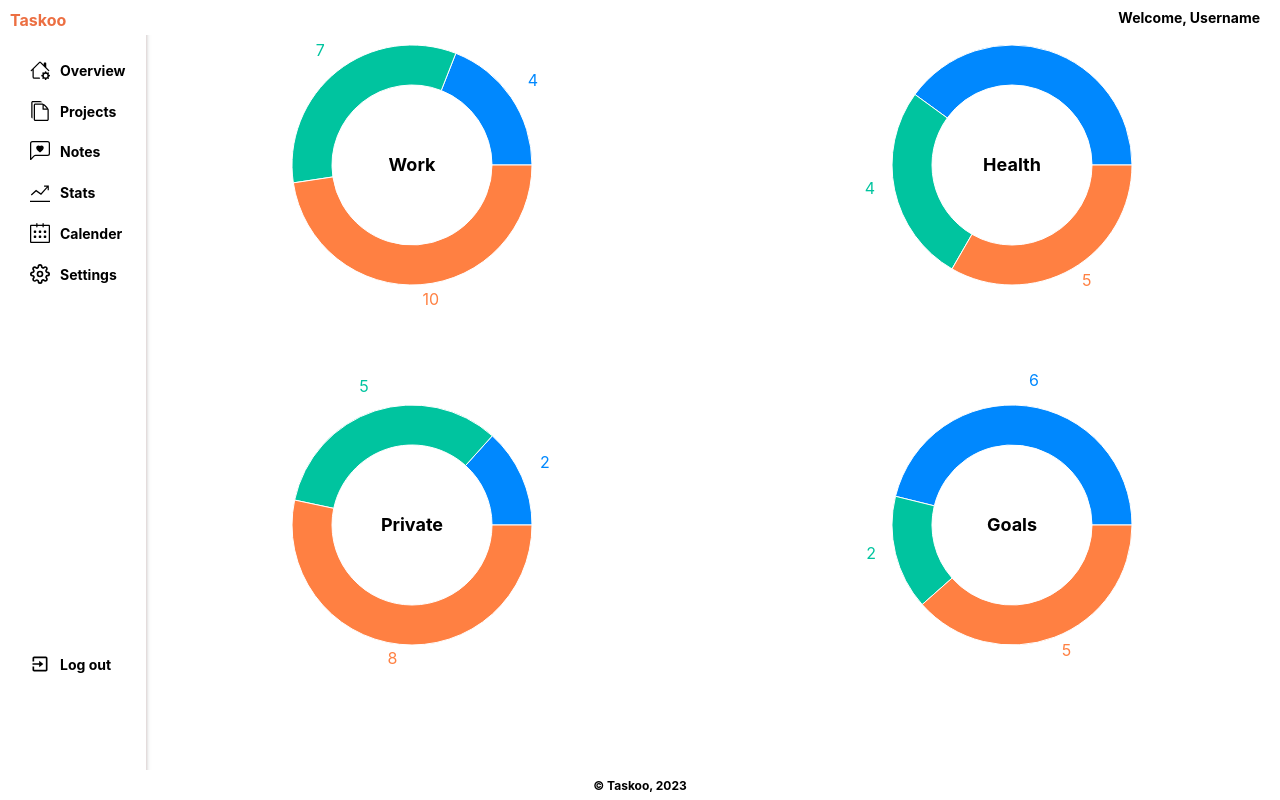
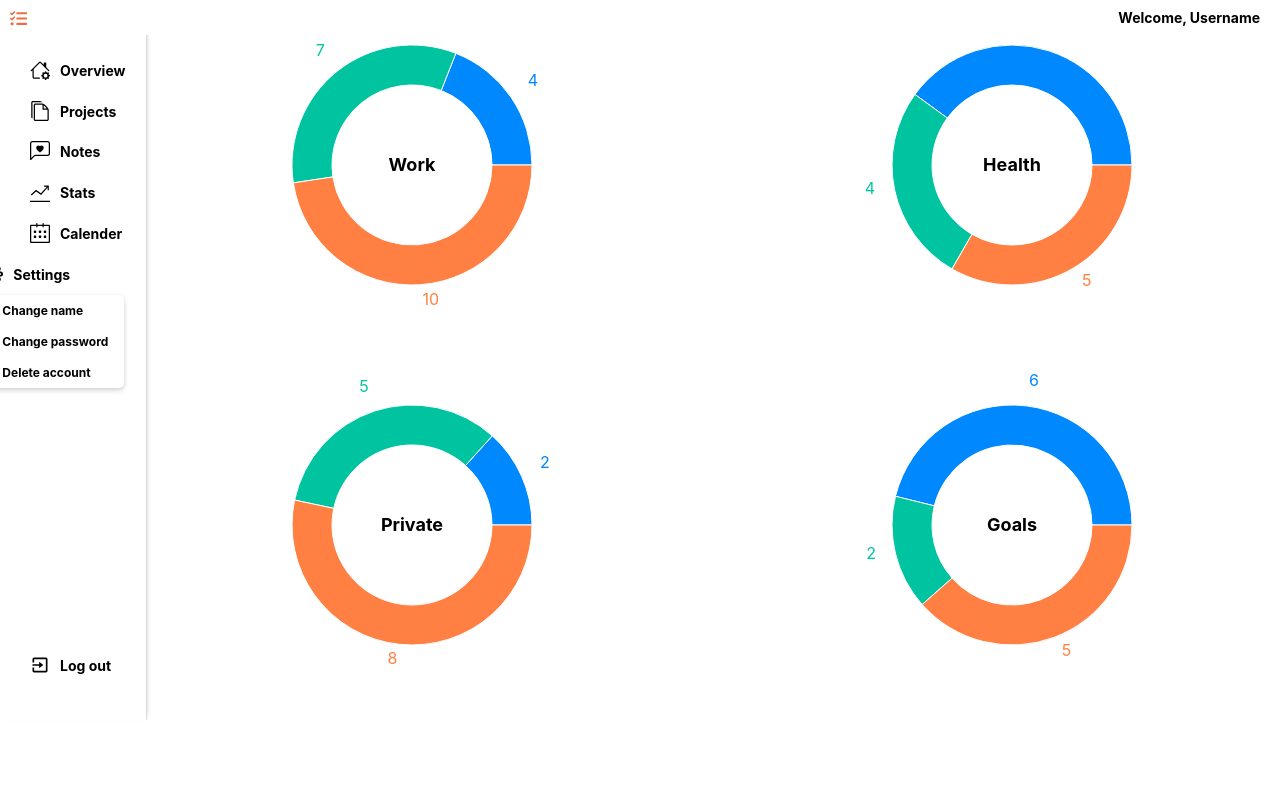
Before and after one commit to AishwaryaDV/Taskoo, a React (Create React App) app: page /stats in a window 1280 px wide. Both pictures are taken after a click on the element "Settings". Shown: the top 800 px of the page. Built offline with nearby package versions, Linux system fonts and the light colour scheme.

Commit message:
small design changes

```diff
--- a/src/components/Landing.js
+++ b/src/components/Landing.js
@@ -6,6 +6,7 @@ import lottie from 'lottie-web'
 import {useNavigate} from 'react-router-dom'
 import Footer from './Footer'
 import {FaGithub} from 'react-icons/fa'
+import {FaTasks} from 'react-icons/fa'
 
 const Landing = (props) => {
     const navigate= useNavigate();
@@ -32,13 +33,13 @@ const navigateToURL = (url) => {
   return (
     <div className="landing-section">
         <header>
-          <div className="landing-logo" onClick={()=>navigate("/")}>Taskoo
+          <div className="landing-logo" onClick={()=>navigate("/")}><FaTasks size={17} className="taskoo-icon" />
             <div onClick={() => navigateToURL('https://github.com/AishwaryaDV/Taskoo')}>
               <FaGithub size={30} className="github-icon" />
             </div>
           </div>
         </header>
-        <div className="taskoo-header">Manage your daily tasks & everything with<span style={{display:'inline', marginLeft:'9px'}} className="taskoo-word">taskoo</span></div>
+        <div className="taskoo-header">Manage your daily tasks & everything with<span style={{display:'inline', marginLeft:'9px'}} className="taskoo-word">Taskoo</span></div>
         <div className="landing-container" ref={container}></div>
         <div className="taskboo-tagline">When you're overwhelmed by the amount of work you have on your plate , stop and rethink.</div>
         <button className="landing-page-btn" onClick={()=>navigate("/signup")}>Let's start</button>
--- a/src/components/Notes.js
+++ b/src/components/Notes.js
@@ -33,7 +33,7 @@ const Notes = () => {
           <div className="notes-hashtags">#ideas #thoughts #to-do's</div>
           <div className="author-note-section">"Taskoo can improve mental health by providing organization, stress reduction, memory enhancement, goal setting, self-reflection, and increased productivity. It offers structure, a therapeutic outlet, and aids in memory retention, personal growth, and task management, ultimately promoting clarity, well-being, and a positive mindset." says Aishwarya DV</div>
         </div>
-        <Footer />
+        {/* <Footer /> */}
       </div>
 
     </>
--- a/src/components/Sidebar.js
+++ b/src/components/Sidebar.js
@@ -11,6 +11,7 @@ import {useNavigate} from 'react-router-dom'
 import {useState, useRef, useEffect} from 'react'
 import Calendar from 'react-calendar';
 import 'react-calendar/dist/Calendar.css';
+import {FaTasks} from 'react-icons/fa'
 
 
 const Sidebar = () => {
@@ -49,12 +50,17 @@ const Sidebar = () => {
     // setCalendarVisible(!isCalendarVisible);
     // };
 
+    const [isDropdownOpen, setIsDropdownOpen] = useState(false);
+
+    const toggleDropdown = () => {
+    setIsDropdownOpen(!isDropdownOpen);
+    };
 
   return (
     <div>
         <div className="sidebar-section">
         <header id="header">
-        <div className="landing-logo" onClick={()=>navigate("/")}>Taskoo
+        <div className="landing-logo" onClick={()=>navigate("/")}><FaTasks size={17} />
           <span className="username">Welcome, Username</span>
         </div>
         </header>
@@ -63,9 +69,9 @@ const Sidebar = () => {
             <span className="sidebar-icons" onClick={()=>navigate("/projects")}><ImFilesEmpty className="overview-icon" size={20} />Projects</span>
             <span className="sidebar-icons" onClick={()=>navigate("/notes")}><BsChatLeftHeart className="overview-icon" size={20} />Notes</span>
             <span className="sidebar-icons" onClick={()=>navigate("/stats")}><TfiStatsUp className="overview-icon" size={20} />Stats</span>
+
             <div className="calendar-container">
                 <span className="sidebar-icons" onClick={toggleCalendar}><SlCalender className="overview-icon" size={20} />Calender</span>
-
                 {isOpen && (
                   <div className="calendar-popup">
                     <Calendar showNavigation={true} onChange={onChange} value={date} />
@@ -77,9 +83,18 @@ const Sidebar = () => {
                     <Calendar />
                   </div>
                 )} */}
+            </div>
+            <div className="dropdown-container">
+              <span className="sidebar-icons" onClick={toggleDropdown} style={{marginLeft:'-23px'}}><FiSettings className="overview-icon" size={20} />Settings</span>
+              {isDropdownOpen && (
+                  <ul className="dropdown-menu">
+                    <li>Change name</li>
+                    <li>Change password</li>
+                    <li>Delete account</li>
+                  </ul>
+              )}
+            </div>
 
-            </div>
-            <span className="sidebar-icons"><FiSettings className="overview-icon" size={20} />Settings</span>
           </div>
         <div className="extra-sidebar-items">
             <span className="sidebar-icons"><BiExit className="overview-icon" size={20} />Log out</span>
--- a/src/components/Signup.js
+++ b/src/components/Signup.js
@@ -4,7 +4,7 @@ import { useState, useEffect, useRef } from 'react'
 import { useNavigate } from 'react-router-dom'
 import lottie from 'lottie-web'
 import Footer from './Footer'
-import Landing from './Landing'
+import {FaTasks} from 'react-icons/fa'
 
 const Signup = () => {
     const [isChecked, setIsChecked]= useState(false);
@@ -39,7 +39,7 @@ const Signup = () => {
         {isSignup ? (
             <div className="signup-content">
             <header>
-                <div className="signup-logo" onClick={()=>navigate("/")}>Taskoo</div>
+                <div className="signup-logo" onClick={()=>navigate("/")}><FaTasks size={17} className="taskoo-icon"/></div>
             </header>
             <div className="signup-header">Create your account & sign up</div>
             <br/>
--- a/src/components/Stats.js
+++ b/src/components/Stats.js
@@ -41,7 +41,6 @@ const Stats = () => {
                 <PieChart data={goalsData} label="Goals" />
              </div>
         </div>
-        <Footer />
     </div>
   )
 }
--- a/src/components/landing.css
+++ b/src/components/landing.css
@@ -13,7 +13,7 @@ body{
     top:0;
     left:0;
     text-align:left;
-    padding-left:10px;
+    margin-left:30px;
     padding-top:10px;
     position:fixed;
     z-index:999;
@@ -24,6 +24,14 @@ body{
     cursor: pointer;
     width:100%;
     height:25px;
+}
+.taskoo-icon{
+    position:fixed;
+    cursor:pointer;
+    top:0;
+    left:0;
+    margin-top:10px;
+    margin-left:10px;
 }
 .landing-logo:hover{
     color: rgb(236, 111, 66);
--- a/src/components/notes.css
+++ b/src/components/notes.css
@@ -1,8 +1,4 @@
-.notes-sidebar{
-    height:117vh;
-    border-right:1px solid rgb(228, 220, 220);
-    box-shadow: 3px 0 5px -5px rgba(0, 0, 0, 0.5);
-}
+
 .notes-section{
     display:flex;
     flex-direction:row;
@@ -17,7 +13,8 @@
 }
 .new-note-section{
     flex:1;
-    margin-top:-50px;
+    margin-top:-10px;
+    padding-left:20px;
 }
 .container{
     height:600px;
--- a/src/components/sidebar.css
+++ b/src/components/sidebar.css
@@ -12,8 +12,8 @@
     top:0;
     left:0;
     text-align:left;
-    padding-left:10px;
-    padding-top:10px;
+    margin-top:0px;
+    margin-left:10px;
     position:fixed;
     z-index:999;
     background-color:white;
@@ -23,6 +23,7 @@
     cursor: pointer;
     width:100%;
     height:25px;
+    color:rgb(236, 111, 66);
 }
 .overview-section{
     display:flex;
@@ -51,7 +52,7 @@ span{
     padding:0;
 }
 .extra-sidebar-items{
-    margin-top:375px;
+    margin-top:350px;
 }
 .overview-icon{
     margin-left:-50px;
@@ -97,3 +98,34 @@ span{
     padding:0;
     text-align: center;
 }
+
+/* settings-dropdown-section */
+.dropdown-container {
+    position: relative;
+    display: inline-block;
+  }
+  .dropdown-menu {
+    position: absolute;
+    background-color: #fff;
+    list-style-type: none;
+    padding: 0;
+    margin: 0;
+    box-shadow: 0 2px 5px rgba(0, 0, 0, 0.2);
+    margin-top:-10px;
+    margin-left:-70px;
+    border-radius:5px 5px 5px 5px;
+    white-space:nowrap;
+    text-align:left;
+  }
+
+  .dropdown-menu li {
+    padding: 8px 16px;
+    cursor: pointer;
+    font-weight:bold;
+    font-size:12px;
+    white-space:nowrap;
+  }
+
+  .dropdown-menu li:hover {
+    background-color:rgb(219, 218, 218);
+  }
--- a/src/components/signup.css
+++ b/src/components/signup.css
@@ -1,5 +1,14 @@
 body{
     min-height:1200px;
+}
+.taskoo-icon{
+    position:fixed;
+    cursor:pointer;
+    top:0;
+    left:0;
+    margin-top:10px;
+    margin-left:10px;
+    color:rgb(236, 111, 66);
 }
 
 .signup-container{
@@ -24,21 +33,6 @@ body{
 }
 .signup-image{
     flex:1;
-}
-.signup-logo{
-    top:0;
-    left:0;
-    position:fixed;
-    margin-left:10px;
-    margin-top:10px;
-    font-weight:bold;
-    font-size:17px;
-    transition: transform 0.3s;
-    cursor: pointer;
-}
-.signup-logo:hover{
-    transform:scale(1.1);
-    color: rgb(236, 111, 66);
 }
 .signup-header{
     display:flex;
--- a/src/components/stats.css
+++ b/src/components/stats.css
@@ -5,7 +5,6 @@
 .stats-sidebar-section{
     flex:0.2;
     width:100%;
-    height:117vh;
     border-right:1px solid rgb(228, 220, 220);
     box-shadow: 3px 0 5px -5px rgba(0, 0, 0, 0.5);
 }
```
Lines whose indentation alone changed are shown as unchanged.
